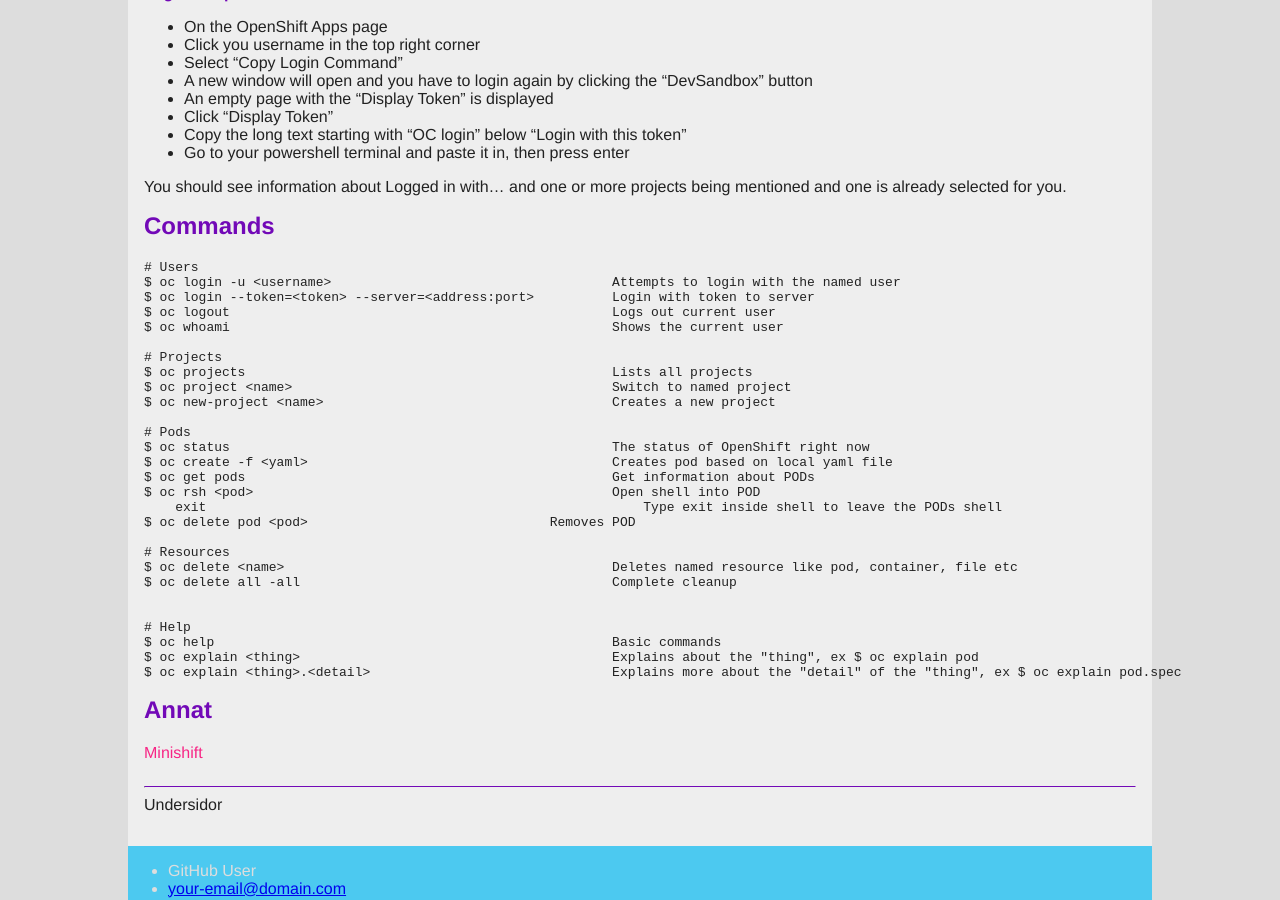
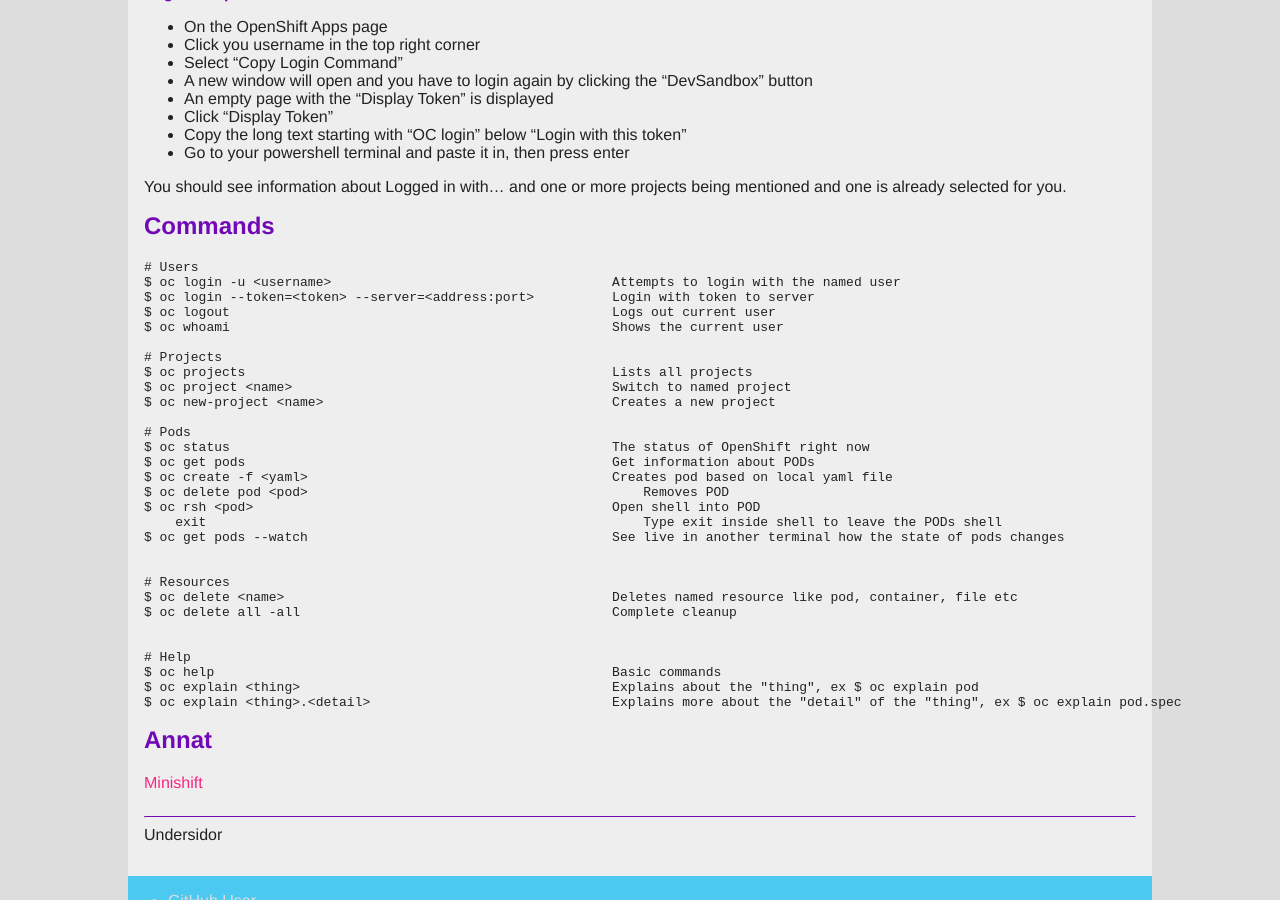
Before and after one commit to viking-cat/dokument, a Jekyll site: the page built from _pages/utveckling/openshift.md, in a window 1280 px wide and 900 px high, scrolled down 902 px. Built offline with Jekyll 4.4.1, drawn with Linux system fonts in a browser that asks for light colours.

Commit message:
Update openshift.md

```diff
--- a/_pages/utveckling/openshift.md
+++ b/_pages/utveckling/openshift.md
@@ -67,11 +67,13 @@
 
 # Pods
 $ oc status                                                 The status of OpenShift right now
+$ oc get pods                                               Get information about PODs
 $ oc create -f &#60;yaml&#62;                                       Creates pod based on local yaml file
-$ oc get pods                                               Get information about PODs
+$ oc delete pod &#60;pod&#62;                                           Removes POD
 $ oc rsh &#60;pod&#62;                                              Open shell into POD
     exit                                                        Type exit inside shell to leave the PODs shell
-$ oc delete pod &#60;pod&#62;                               Removes POD
+$ oc get pods --watch                                       See live in another terminal how the state of pods changes
+
 
 # Resources
 $ oc delete &#60;name&#62;                                          Deletes named resource like pod, container, file etc
```
